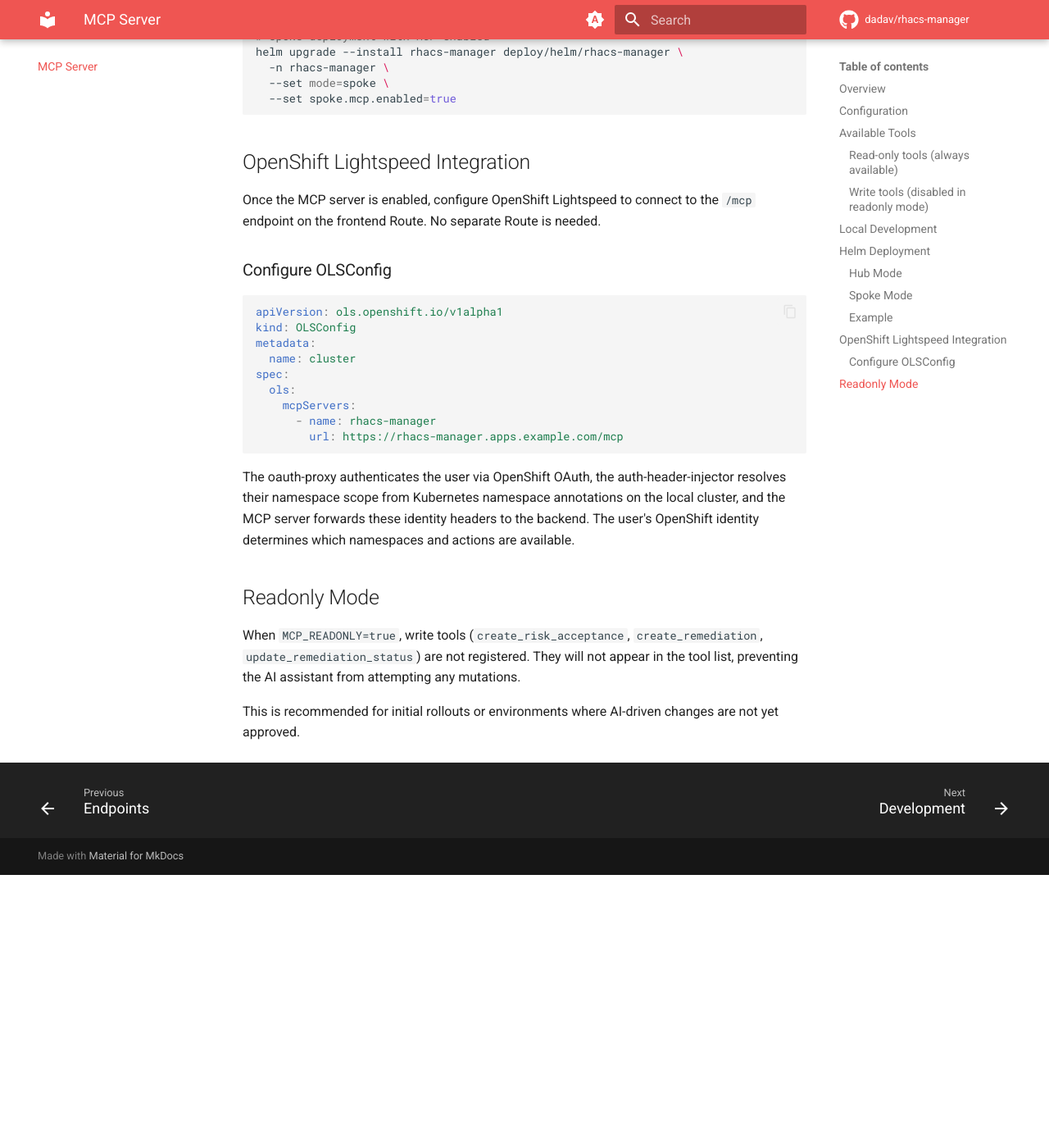
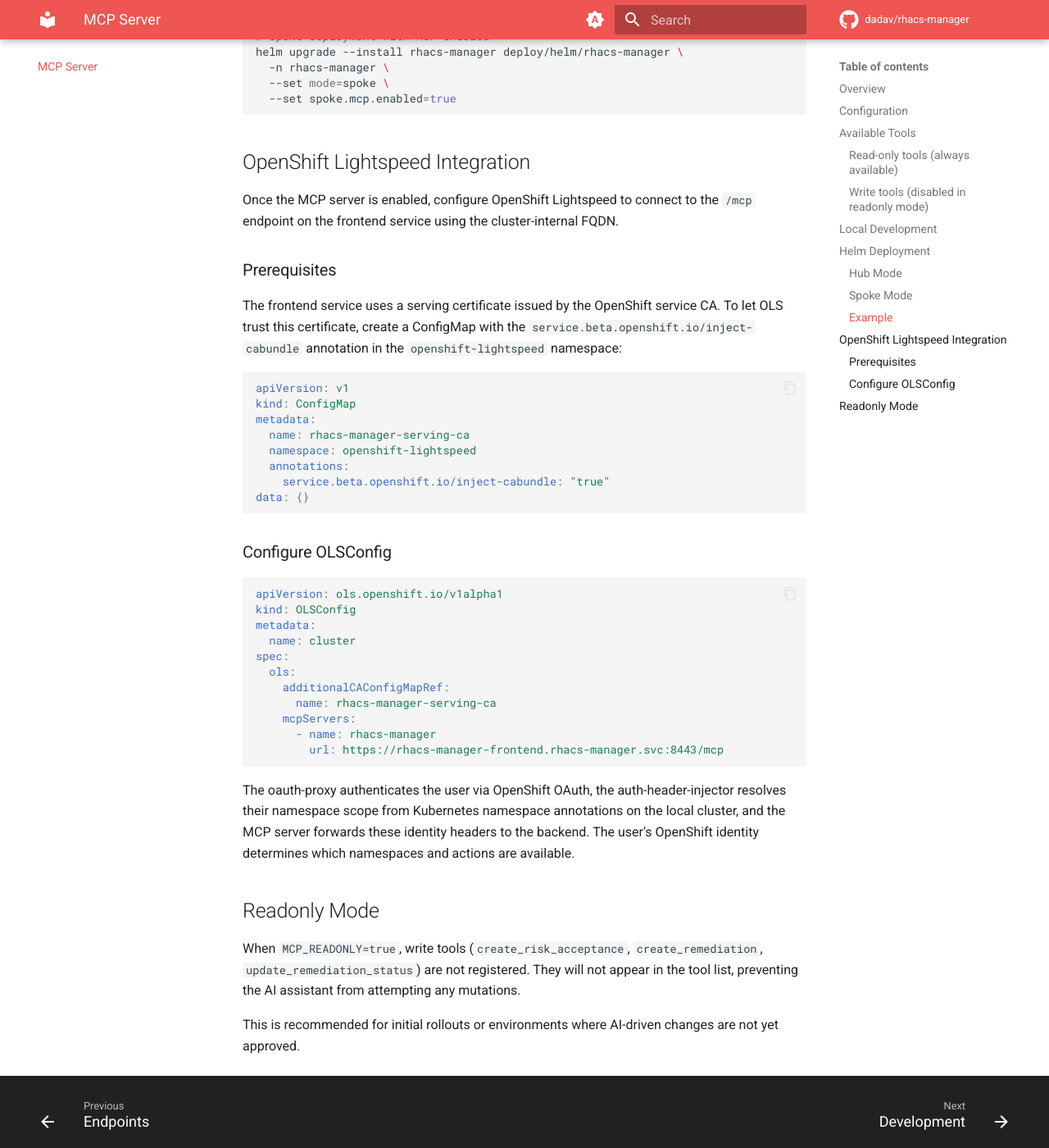
Before and after one commit to dadav/rhacs-manager, an MkDocs documentation site: the page built from docs/mcp-server.md, in a window 1280 px wide and 1400 px high, scrolled down 3149 px. Shown: the whole window at 82% size. Built offline with MkDocs 1.6.1 and Material for MkDocs 9.7.7, drawn with Linux system fonts in a browser that asks for light colours; comment, search, counter and statistics services are not loaded; before the commit the page ends 4216 px from its top, so only the background shows below that.

Commit message:
docs: Use ca in deployment

````diff
--- a/docs/mcp-server.md
+++ b/docs/mcp-server.md
@@ -117,7 +117,22 @@
 
 ## OpenShift Lightspeed Integration
 
-Once the MCP server is enabled, configure OpenShift Lightspeed to connect to the `/mcp` endpoint on the frontend Route. No separate Route is needed.
+Once the MCP server is enabled, configure OpenShift Lightspeed to connect to the `/mcp` endpoint on the frontend service using the cluster-internal FQDN.
+
+### Prerequisites
+
+The frontend service uses a serving certificate issued by the OpenShift service CA. To let OLS trust this certificate, create a ConfigMap with the `service.beta.openshift.io/inject-cabundle` annotation in the `openshift-lightspeed` namespace:
+
+```yaml
+apiVersion: v1
+kind: ConfigMap
+metadata:
+  name: rhacs-manager-serving-ca
+  namespace: openshift-lightspeed
+  annotations:
+    service.beta.openshift.io/inject-cabundle: "true"
+data: {}
+```
 
 ### Configure OLSConfig
 
@@ -128,9 +143,11 @@
   name: cluster
 spec:
   ols:
+    additionalCAConfigMapRef:
+      name: rhacs-manager-serving-ca
     mcpServers:
       - name: rhacs-manager
-        url: https://rhacs-manager.apps.example.com/mcp
+        url: https://rhacs-manager-frontend.rhacs-manager.svc:8443/mcp
 ```
 
 The oauth-proxy authenticates the user via OpenShift OAuth, the auth-header-injector resolves their namespace scope from Kubernetes namespace annotations on the local cluster, and the MCP server forwards these identity headers to the backend. The user's OpenShift identity determines which namespaces and actions are available.
````
